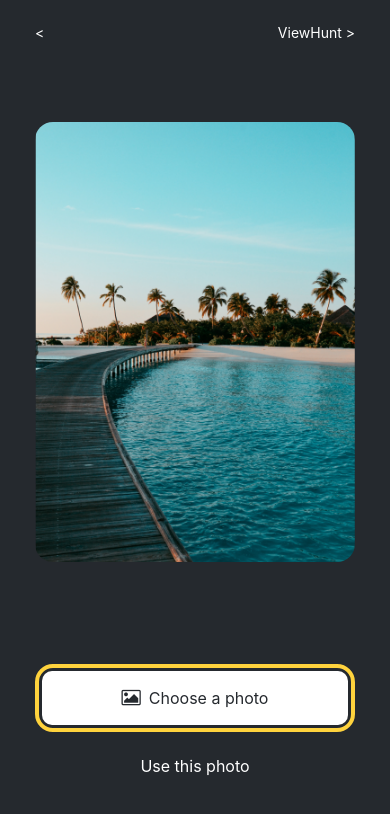
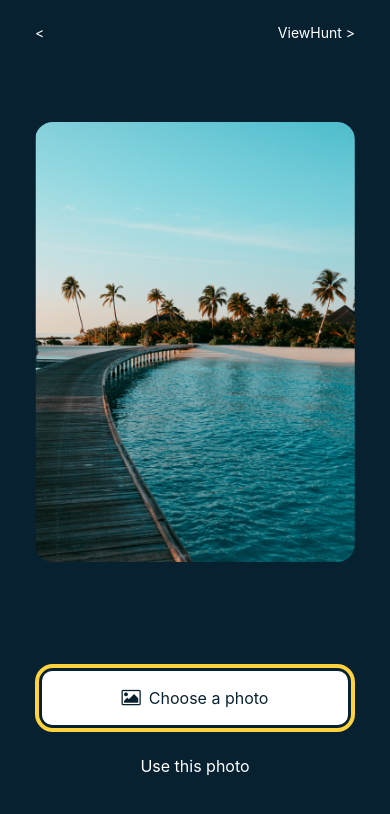
Before and after one commit to g-merrill/porschehunter-frontend, a React Native app: screen /NewHunt in a window 390 px wide. Shown: the top 814 px of the page. Built offline with nearby package versions, Linux system fonts and the light colour scheme.

Commit message:
add app details in app.json

```diff
--- a/App.js
+++ b/App.js
@@ -27,7 +27,7 @@ const MyStack = () => {
       screenOptions={{
         headerTitle: '',
         headerStyle: {
-          backgroundColor: '#25292e',
+          backgroundColor: '#082131',
         },
         headerShadowVisible: false,
         headerMode: 'screen',
--- a/app.json
+++ b/app.json
@@ -1,15 +1,15 @@
 {
   "expo": {
-    "name": "porschehunter-frontend",
-    "slug": "porschehunter-frontend",
+    "name": "porsche-hunter-v-gm",
+    "slug": "porsche-hunter-v-gm",
     "version": "1.0.0",
     "orientation": "portrait",
-    "icon": "./assets/icon.png",
-    "userInterfaceStyle": "light",
+    "icon": "./assets/porsche-icon-1.png",
+    "userInterfaceStyle": "dark",
     "splash": {
-      "image": "./assets/splash.png",
-      "resizeMode": "contain",
-      "backgroundColor": "#ffffff"
+      "image": "./assets/porsche-logo-1-compressed.jpg",
+      "resizeMode": "cover",
+      "backgroundColor": "#082131"
     },
     "assetBundlePatterns": [
       "**/*"
@@ -20,7 +20,7 @@
     "android": {
       "adaptiveIcon": {
         "foregroundImage": "./assets/adaptive-icon.png",
-        "backgroundColor": "#ffffff"
+        "backgroundColor": "#082131"
       }
     },
     "web": {
--- a/components/Button.js
+++ b/components/Button.js
@@ -19,10 +19,10 @@ const Button = ({ label, theme, onPress }) => {
           <FontAwesome
             name='picture-o'
             size={18}
-            color='#25292e'
+            color='#082131'
             style={styles.buttonIcon}
           />
-          <Text style={[styles.buttonLabel, { color: '#25292e' }]}>
+          <Text style={[styles.buttonLabel, { color: '#082131' }]}>
             {label}
           </Text>
         </Pressable>
--- a/styles/account.js
+++ b/styles/account.js
@@ -3,7 +3,7 @@ import { StyleSheet } from 'react-native'
 const styles = StyleSheet.create({
   container: {
     flex: 1,
-    backgroundColor: '#25292e',
+    backgroundColor: '#082131',
     alignItems: 'center',
   },
 })
--- a/styles/app.js
+++ b/styles/app.js
@@ -3,7 +3,7 @@ import { StyleSheet } from 'react-native'
 const styles = StyleSheet.create({
   container: {
     flex: 1,
-    backgroundColor: '#25292e',
+    backgroundColor: '#082131',
     alignItems: 'center',
   },
   headerButton: {
@@ -13,11 +13,11 @@ const styles = StyleSheet.create({
     paddingHorizontal: 30,
     paddingVertical: 5,
     flex: 1,
-    justifyContent: 'center'
+    justifyContent: 'center',
   },
   headerText: {
-    color: 'white'
-  }
+    color: 'white',
+  },
 })
 
 export default styles
--- a/styles/home.js
+++ b/styles/home.js
@@ -3,7 +3,7 @@ import { StyleSheet } from 'react-native'
 const styles = StyleSheet.create({
   container: {
     flex: 1,
-    backgroundColor: '#25292e',
+    backgroundColor: '#082131',
     alignItems: 'center',
   },
 })
--- a/styles/login.js
+++ b/styles/login.js
@@ -3,7 +3,7 @@ import { StyleSheet } from 'react-native'
 const styles = StyleSheet.create({
   container: {
     flex: 1,
-    backgroundColor: '#25292e',
+    backgroundColor: '#082131',
     alignItems: 'center',
   },
 })
--- a/styles/newHunt.js
+++ b/styles/newHunt.js
@@ -3,7 +3,7 @@ import { StyleSheet } from 'react-native'
 const styles = StyleSheet.create({
   container: {
     flex: 1,
-    backgroundColor: '#25292e',
+    backgroundColor: '#082131',
     alignItems: 'center',
   },
   imageContainer: {
--- a/styles/viewHunt.js
+++ b/styles/viewHunt.js
@@ -3,7 +3,7 @@ import { StyleSheet } from 'react-native'
 const styles = StyleSheet.create({
   container: {
     flex: 1,
-    backgroundColor: '#25292e',
+    backgroundColor: '#082131',
     alignItems: 'center',
   },
 })
```
Also changed, not shown: assets/porsche-icon-1.png (added), assets/porsche-logo-1-compressed.jpg (added).
